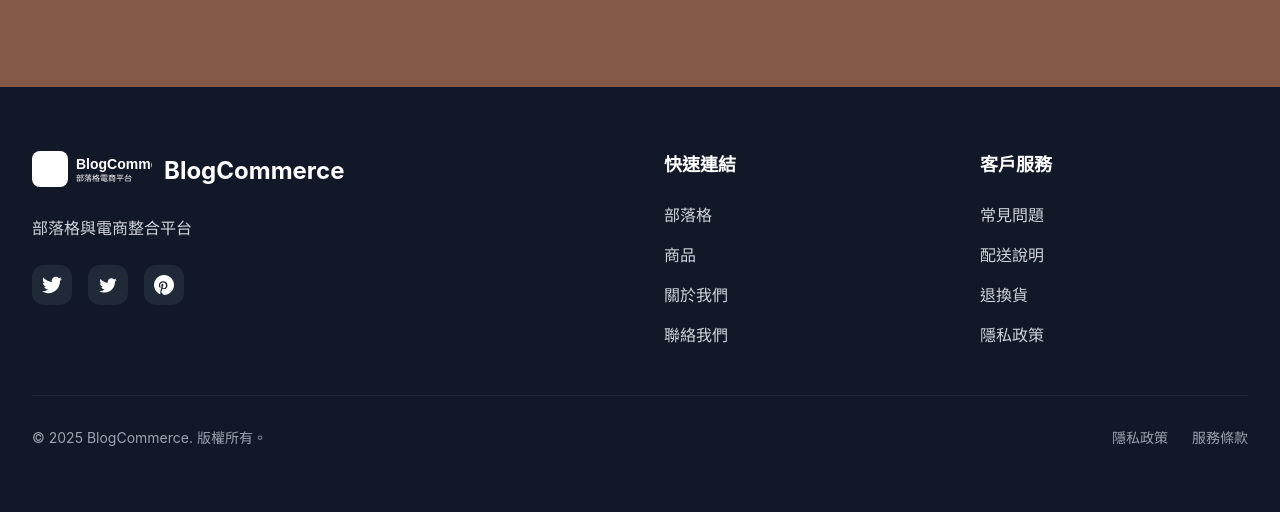
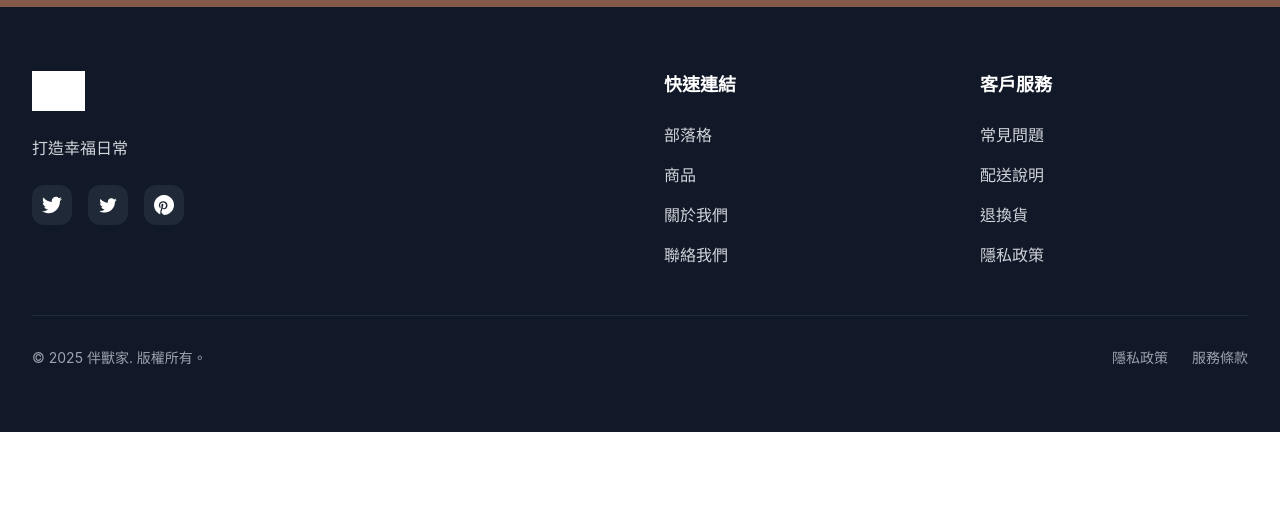
Before and after one commit to gwolf0719/BlogCommerce, a FastAPI app: page /blog/1 in a window 1280 px wide. Shown: the part 1326-1838 px from the top of the page. After the commit the page ends 1758 px from the top, so only its background shows below. Run offline with FastAPI, Linux system fonts and the light colour scheme; data that the repository does not hold is empty; some libraries are stand-ins or nearby versions; grey boxes are pictures that could not be loaded.

Commit message:
style: 更新網站名稱及相關資源路徑
將網站名稱從 "BlogCommerce" 更新為 "伴獸家"，並調整
相關資源的路徑。這些變更涵蓋了多個檔案，包括
環境設定、HTML 模板和配置檔，確保整體一致性。

```diff
--- a/admin-src/index.html
+++ b/admin-src/index.html
@@ -4,7 +4,7 @@
     <meta charset="UTF-8" />
     <link rel="icon" type="image/svg+xml" href="/vite.svg" />
     <meta name="viewport" content="width=device-width, initial-scale=1.0" />
-    <title>BlogCommerce 管理後台</title>
+    <title>伴獸家 管理後台</title>
   </head>
   <body>
     <div id="app"></div>
--- a/admin-src/src/layout/Layout.vue
+++ b/admin-src/src/layout/Layout.vue
@@ -3,7 +3,7 @@
     <a-layout-sider v-model:collapsed="collapsed" collapsible>
       <div class="logo">
         <h3 v-if="!collapsed" style="color: white; text-align: center; margin: 16px 0;">
-          BlogCommerce
+          伴獸家
         </h3>
         <h3 v-else style="color: white; text-align: center; margin: 16px 0;">
           BC
--- a/admin-src/src/views/Login.vue
+++ b/admin-src/src/views/Login.vue
@@ -1,6 +1,6 @@
 <template>
   <div class="login-container">
-    <a-card title="BlogCommerce 管理員登入" class="login-card">
+    <a-card title="伴獸家 管理員登入" class="login-card">
       <a-form :model="form" @finish="handleLogin" layout="vertical">
         <a-form-item
           label="使用者名稱"
--- a/admin/index.html
+++ b/admin/index.html
@@ -4,7 +4,7 @@
     <meta charset="UTF-8" />
     <link rel="icon" type="image/svg+xml" href="/vite.svg" />
     <meta name="viewport" content="width=device-width, initial-scale=1.0" />
-    <title>BlogCommerce 管理後台</title>
+    <title>伴獸家 管理後台</title>
     <script type="module" crossorigin src="/assets/index-LabNbm7l.js"></script>
     <link rel="stylesheet" crossorigin href="/assets/index-BbzJalYt.css">
   </head>
--- a/app/static/index.html
+++ b/app/static/index.html
@@ -4,7 +4,7 @@
     <meta charset="UTF-8" />
     <link rel="icon" type="image/svg+xml" href="/vite.svg" />
     <meta name="viewport" content="width=device-width, initial-scale=1.0" />
-    <title>BlogCommerce 管理後台</title>
+    <title>伴獸家 管理後台</title>
     <script type="module" crossorigin src="/assets/index-Ctki3Cel.js"></script>
     <link rel="stylesheet" crossorigin href="/assets/index-FHVRE7HN.css">
   </head>
--- a/app/templates/auth/login.html
+++ b/app/templates/auth/login.html
@@ -11,7 +11,7 @@
                 <span class="text-2xl font-bold text-white">B</span>
             </div>
             <h1 class="text-3xl font-bold text-gray-900 mb-2">會員登入</h1>
-            <p class="text-gray-600">登入您的 BlogCommerce 帳戶</p>
+            <p class="text-gray-600">登入您的 伴獸家 帳戶</p>
         </div>
 
         <!-- 登入卡片 -->
--- a/app/templates/auth/register.html
+++ b/app/templates/auth/register.html
@@ -11,7 +11,7 @@
                 <span class="text-2xl font-bold text-white">B</span>
             </div>
             <h1 class="text-3xl font-bold text-gray-900 mb-2">建立新帳戶</h1>
-            <p class="text-gray-600">加入 BlogCommerce 會員</p>
+            <p class="text-gray-600">加入 伴獸家 會員</p>
         </div>
 
         <!-- 註冊卡片 -->
--- a/app/templates/base.html
+++ b/app/templates/base.html
@@ -98,9 +98,9 @@
                 <div class="flex items-center space-x-4 lg:space-x-8">
                     <a href="/" class="flex items-center space-x-2 lg:space-x-3">
                         <img src="{{ settings.site_logo }}" alt="{{ settings.site_name }}" class="h-8 lg:h-10 w-auto">
-                        <span class="text-lg lg:text-2xl font-bold bg-gradient-to-r from-primary-600 to-primary-800 bg-clip-text text-transparent hidden sm:block">
+                        <!-- <span class="text-lg lg:text-2xl font-bold bg-gradient-to-r from-primary-600 to-primary-800 bg-clip-text text-transparent hidden sm:block">
                             {{ settings.site_name }}
-                        </span>
+                        </span> -->
                     </a>
 
                     <!-- Desktop Navigation -->
@@ -292,7 +292,7 @@
     </main>
 
     <!-- 頁腳 -->
-    <footer class="bg-gray-900 text-white mt-20">
+    <footer class="bg-gray-900 text-white">
           <!-- Brand Story Section -->
         <section class="py-16 bg-[#835948]">
             <div class="max-w-5xl mx-auto px-8">
@@ -318,7 +318,7 @@
                 <div class="lg:col-span-2">
                     <div class="flex items-center space-x-3 mb-6">
                         <img src="{{ settings.site_logo }}" alt="{{ settings.site_name }}" class="h-10 w-auto filter brightness-0 invert">
-                        <span class="text-2xl font-bold">{{ settings.site_name }}</span>
+                        <!-- <span class="text-2xl font-bold">{{ settings.site_name }}</span> -->
                     </div>
                     <p class="text-gray-300 leading-relaxed mb-6 max-w-md">{{ settings.site_description }}</p>
                     <div class="flex space-x-4">
--- a/app/templates/blog/post_detail.html
+++ b/app/templates/blog/post_detail.html
@@ -231,7 +231,7 @@
                     this.post = await response.json();
 
                     // 更新頁面標題和元標籤
-                    document.title = `${this.post.title} - ${this.settings.site_name || 'BlogCommerce'}`;
+                    document.title = `${this.post.title} - ${this.settings.site_name || '伴獸家'}`;
                     this.updateMetaTags();
 
                     // 載入相關文章
@@ -259,7 +259,7 @@
                 console.error('載入設定失敗:', error);
                 // 使用預設值
                 this.settings = {
-                    site_name: 'BlogCommerce',
+                    site_name: '伴獸家',
                     site_description: '部落格與電商整合平台'
                 };
             }
--- a/app/templates/shop/cart.html
+++ b/app/templates/shop/cart.html
@@ -1,6 +1,6 @@
 {% extends "base.html" %}
 
-{% block title %}購物車 - BlogCommerce{% endblock %}
+{% block title %}購物車 - 伴獸家{% endblock %}
 
 {% block content %}
 <div class="max-w-7xl mx-auto px-4 sm:px-6 lg:px-8 py-8" x-data="cartApp()">
--- a/app/templates/shop/checkout.html
+++ b/app/templates/shop/checkout.html
@@ -1,6 +1,6 @@
 {% extends "base.html" %}
 
-{% block title %}結帳 - BlogCommerce{% endblock %}
+{% block title %}結帳 - 伴獸家{% endblock %}
 
 {% block content %}
 <div class="max-w-7xl mx-auto px-4 sm:px-6 lg:px-8 py-8">
```
Also changed, not shown: app/config.py (+9 -5 lines), 2 other files.
